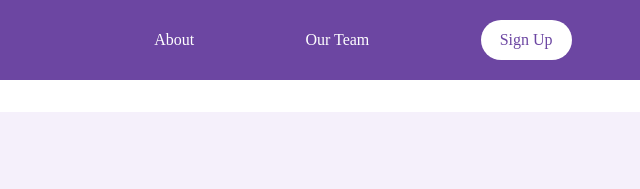
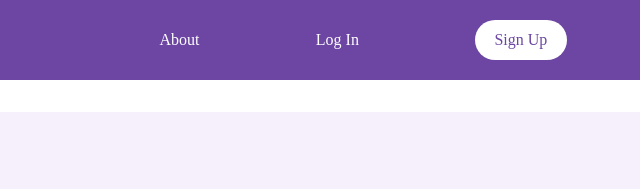
Before and after one commit to kkslider2130/Gigapet-Marketing-proto, a plain HTML site: page team.html in a window 1280 px wide. Shown: the top 189 px of the page, 597-1237 px from the left. Drawn offline with nearby package versions, Linux system fonts and the light colour scheme; a web font is replaced by a local one.

Commit message:
Update team.html

```diff
--- a/team.html
+++ b/team.html
@@ -39,9 +39,9 @@
 
             </div>
             <ul class="nav-links">
-                <li class="link"><a href="#">About</a></li>
-                <li class="link"><a href="#">Our Team</a></li>
-                <li class="sign-up"><a href="#">Sign Up</a></li>
+                <li class="link"><a href="./team.html">About</a></li>
+                <li class="link"><a href="https://gigapet-1.now.sh/login">Log In</a></li>
+                <li class="sign-up"><a href="https://gigapet-1.now.sh/registration">Sign Up</a></li>
             </ul>
         </nav>
     </header>
```
